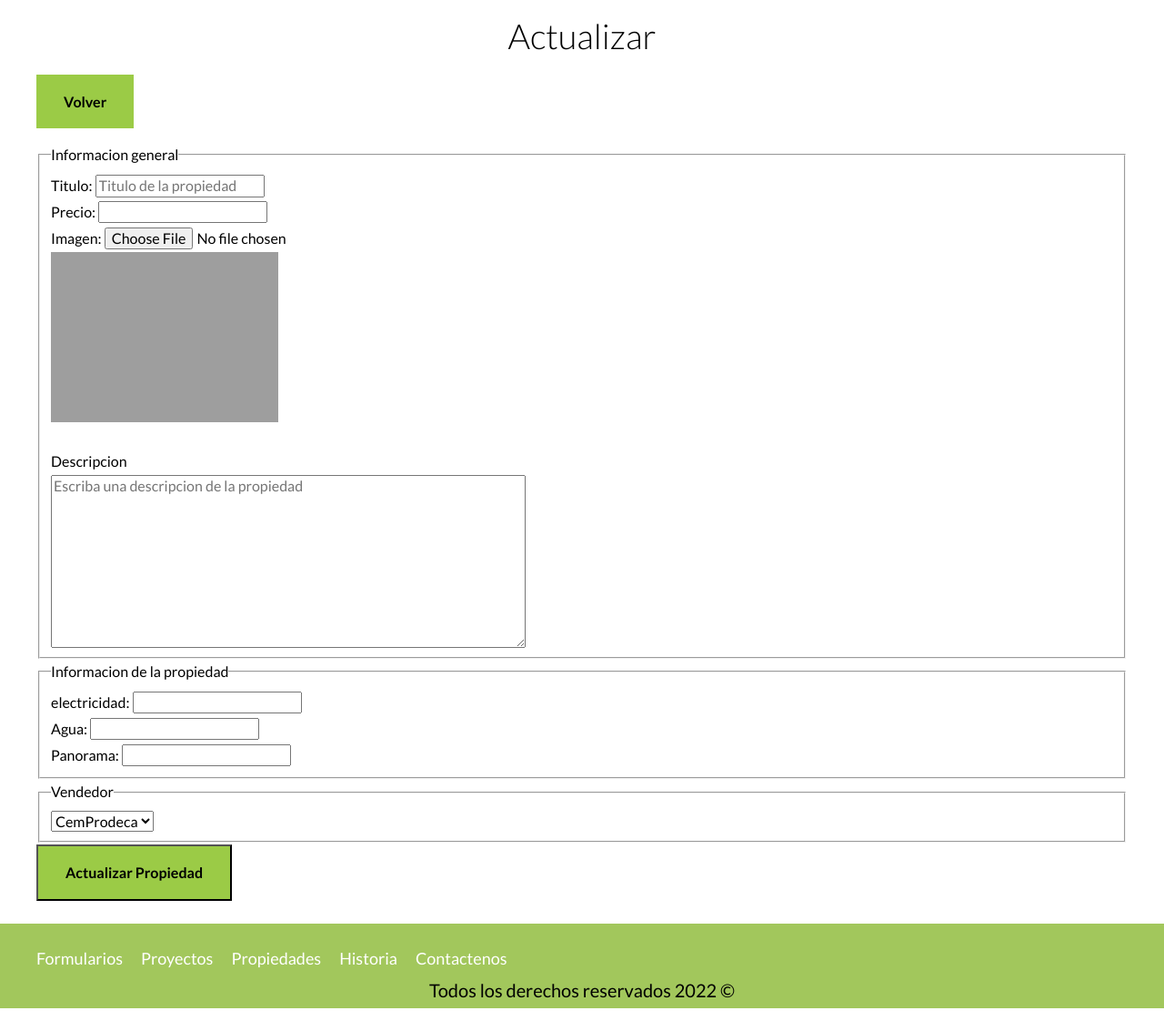
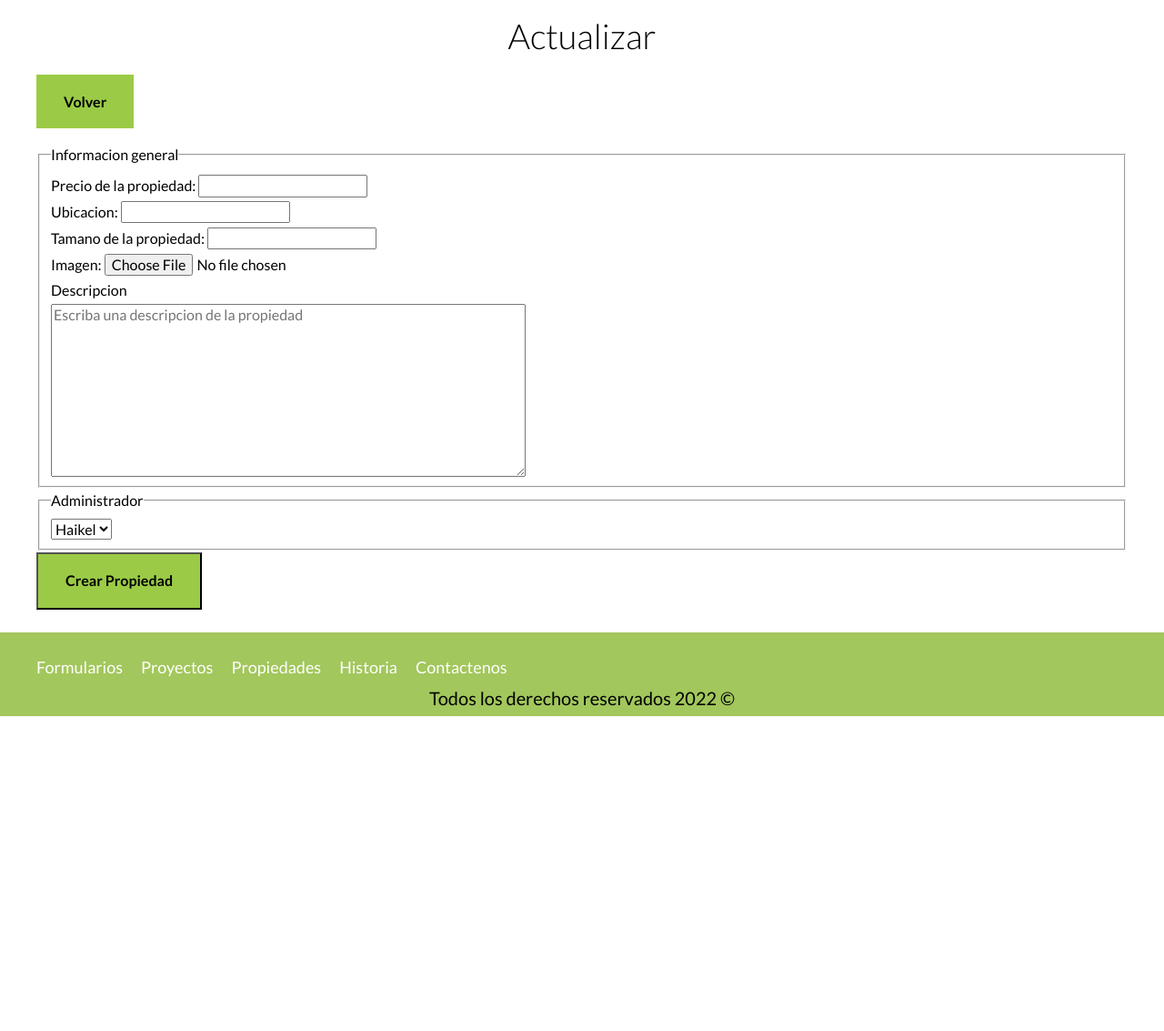
Before and after one commit to Jeanka477/cemproWeb, a PHP site: page /admin/propiedades/actualizar.php?id=1 in a window 1280 px wide. Shown: the part 149-1282 px from the top of the page at 91% size. After the commit the page ends 936 px from the top, so only its background shows below. Run offline with PHP 8.4, Linux system fonts and the light colour scheme; data that the repository does not hold is empty; some libraries are stand-ins or nearby versions; grey boxes are pictures that could not be loaded.

Commit message:
agregar imagen

```diff
--- a/admin/index.php
+++ b/admin/index.php
@@ -64,7 +64,7 @@ incluirTemplate('header');
 
                 <a href="#"class="boton-eliminar">Eliminar</a>
 
-                <a href="admin/propiedades/actualizar.php?id=<?php echo $propiedad['id'];?>"
+                <a href="admin/propiedades/actualizar.php?id=<?php echo $propiedad['cod_propiedad'];?>"
                 class="boton-Actualizar">Actualizar</a>
                 </td>
             </tr>
--- a/admin/propiedades/actualizar.php
+++ b/admin/propiedades/actualizar.php
@@ -30,15 +30,24 @@ $prpiedad = mysqli_fetch_assoc($resultado);
 
 //Validacion del formulario
 
+
+
 $errores = [];
 
-$titulo =$prpiedad ['titulo'];
-$precio =$prpiedad ['precio'];
+$precio =$propiedad ['precio'];
+$ubicacion =$prpiedad ['ubicacion'];
+$tamano = $prpiedad ['tamano'];
 $descripcion = $prpiedad ['descripcion'];
-$luz = $prpiedad ['luz'];
-$agua =$prpiedad ['agua'];
-$vista = $prpiedad ['vista'];
-$vendedorId =$prpiedad ['vendedorId'];
+$id_administrador =$prpiedad ['id_administrador'];
+$errores = [];
+
+// $titulo =$prpiedad ['titulo'];
+// $precio =$prpiedad ['precio'];
+// $descripcion = $prpiedad ['descripcion'];
+// $luz = $prpiedad ['luz'];
+// $agua =$prpiedad ['agua'];
+// $vista = $prpiedad ['vista'];
+// $vendedorId =$prpiedad ['vendedorId'];
 
 if ($_SERVER['REQUEST_METHOD'] ==='POST'){
 
@@ -52,15 +61,20 @@ if ($_SERVER['REQUEST_METHOD'] ==='POST'){
    //var_dump($_FILES);
     //echo "</pre>";
 
+    // $titulo = mysqli_real_escape_string( $db, $_POST['titulo']);
+    // $precio =  mysqli_real_escape_string( $db, $_POST['precio']);
+    // $descripcion  =  mysqli_real_escape_string( $db, $_POST['descripcion']);
+    // $luz =  mysqli_real_escape_string( $db, $_POST['luz']);
+    // $agua =  mysqli_real_escape_string( $db, $_POST['agua']);
+    // $vista =  mysqli_real_escape_string( $db, $_POST['vista']);
+    // $vendedorId =  mysqli_real_escape_string( $db, $_POST['vendedor']);
 
+    $precio = mysqli_real_escape_string( $db, $_POST['precio']);
+    $ubicacion =  mysqli_real_escape_string( $db, $_POST['ubicacion']);
+    $tamano  =  mysqli_real_escape_string( $db, $_POST['tamano']);
+    $descripcion =  mysqli_real_escape_string( $db, $_POST['descripcion']);
+    $id_administrador =  mysqli_real_escape_string( $db, $_POST['id_administrador']);
 
-    $titulo = mysqli_real_escape_string( $db, $_POST['titulo']);
-    $precio =  mysqli_real_escape_string( $db, $_POST['precio']);
-    $descripcion  =  mysqli_real_escape_string( $db, $_POST['descripcion']);
-    $luz =  mysqli_real_escape_string( $db, $_POST['luz']);
-    $agua =  mysqli_real_escape_string( $db, $_POST['agua']);
-    $vista =  mysqli_real_escape_string( $db, $_POST['vista']);
-    $vendedorId =  mysqli_real_escape_string( $db, $_POST['vendedor']);
 
 
     // asignar files hacia una variable
@@ -69,31 +83,48 @@ if ($_SERVER['REQUEST_METHOD'] ==='POST'){
 
 
     // validador de campos
-    if(!$titulo){
-        $errores[] = "Debes ponerle un titulo a la propiedad";
-    }
+    // if(!$titulo){
+    //     $errores[] = "Debes ponerle un titulo a la propiedad";
+    // }
+
+    // if(!$precio){
+    //     $errores[] = "Debes agregar un precio para la propiedad";
+    // }
+
+    // if(!$descripcion){
+    //     $errores[] = "La propiedad debe de ser descrita";
+    // }
+    // if(!$luz){
+    //     $errores[] = "El campo de luz no puede ir vacio";
+    // }
+    // if(!$agua){
+    //     $errores[] = "El campo de agua no puede ir vacio";
+    // }
+    // if(!$vista){
+    //     $errores[] = "El campo de Panorama no puede ir vacio";
+    // }
+    // if(!$vendedorId){
+    //     $errores[] = "La propiedad debe de tener un vendedor";
+    // }
+
 
     if(!$precio){
         $errores[] = "Debes agregar un precio para la propiedad";
     }
 
+    if(!$ubicacion){
+        $errores[] = "Debes agregar una ubicacion";
+    }
+    if(!$tamano){
+        $errores[] = "Agrega un tamano en metros cuadrados";
+    }
     if(!$descripcion){
-        $errores[] = "La propiedad debe de ser descrita";
-    }
-    if(!$luz){
-        $errores[] = "El campo de luz no puede ir vacio";
-    }
-    if(!$agua){
-        $errores[] = "El campo de agua no puede ir vacio";
-    }
-    if(!$vista){
-        $errores[] = "El campo de Panorama no puede ir vacio";
-    }
-    if(!$vendedorId){
-        $errores[] = "La propiedad debe de tener un vendedor";
+        $errores[] = "Agrega una descripcion";
     }
 
-
+    if(!$id_administrador){
+        $errores[] = "La propiedad debe de tener un administrador ";
+    }
 
     //Tamano de las imagenes
     $medida = 1000 * 1000;
@@ -140,8 +171,12 @@ if ($_SERVER['REQUEST_METHOD'] ==='POST'){
 
 
  // insertar en la base de datos
- $query =" UPDATE propiedades SET titulo = '${titulo}', precio = '${precio}',imagen = '${nombreImagen}', descripcion = '${descripcion}' ,
- luz = ${luz} , agua = ${agua}, vista = ${vista} , vendedorId = ${vendedorId}  WHERE id = ${id}";
+ $query =" UPDATE propiedades SET precio = '${precio}', ubicacion = '${ubicacion}',tamano = '${tamano}', imagen = '${nombreImagen}' ,
+   id_administrador = ${id_administrador}  WHERE id = ${cod_propiedad}";
+
+
+// $query =" UPDATE propiedades SET titulo = '${titulo}', precio = '${precio}',imagen = '${nombreImagen}', descripcion = '${descripcion}' ,
+// luz = ${luz} , agua = ${agua}, vista = ${vista} , vendedorId = ${vendedorId}  WHERE id = ${id}";
 
  //echo $query;
 
@@ -179,22 +214,63 @@ incluirTemplate('header');
 
 
 
-    <form class="formulario" method="POST" enctype="multipart/form-data">
+
+    <form class="formulario" method="POST" action="/admin/propiedades/crear.php" enctype="multipart/form-data">
+        <fieldset>
+            <legend>Informacion general</legend>
+
+            <label for="precio">Precio de la propiedad:</label>
+            <input type="number" id="precio" name="precio"  value="<?php echo $precio; ?>">
+
+            <br>
+            <label for="ubicacion">Ubicacion:</label>
+            <input type="text" id="ubicacion" name="ubicacion" value="<?php echo $ubicacion; ?>">
+            <br>
+            <label for="tamano">Tamano de la propiedad:</label>
+            <input type="number" id="tamano" name="tamano"  value="<?php echo $tamano; ?>">
+            <br>
+            <label for="imagen">Imagen:</label>
+            <input type="file" id="imagen" accept="image.jpeg, image/png" name="imagen" >
+            <br>
+            <label for="descripcion">Descripcion</label >
+            <br>
+            <textarea id="descripcion"  name="descripcion"placeholder="Escriba una descripcion de la propiedad "cols="60" rows="10" ><?php echo $descripcion; ?></textarea>
+        </fieldset>
+
+
+
+
+        <fieldset>
+            <legend>Administrador</legend >
+            <select  name="id_administrador">
+                <option id="id_administrador" value="1" >Haikel</option>
+
+            </select>
+        </fieldset>
+        <input type="submit" value="Crear Propiedad" class="boton bton-ver-propiedades">
+
+
+
+
+
+
+
+    <!-- <form class="formulario" method="POST" enctype="multipart/form-data">
         <fieldset>
             <legend>Informacion general</legend>
 
             <label for="titulo">Titulo:</label>
-            <input type="text" id="titulo" name="titulo" placeholder="Titulo de la propiedad" value="<?php echo $titulo; ?>">
+            <input type="text" id="titulo" name="titulo" placeholder="Titulo de la propiedad" value="<?php //echo $titulo; ?>">
 
             <br>
             <label for="precio">Precio:</label>
-            <input type="number" id="precio" name="precio" value="<?php echo $precio; ?>">
+            <input type="number" id="precio" name="precio" value="<?php //echo $precio; ?>">
 
             <br>
             <label for="imagen">Imagen:</label>
             <input type="file" id="imagen" accept="image.jpeg, image/png" name="imagen" >
 
-            <img src="/imagenes/<?php echo $imagenPropiedad;?>" class="imagen-Actualizar">
+            <img src="/imagenes/<?php //echo $imagenPropiedad;?>" class="imagen-Actualizar">
             <br>
             <label for="descripcion">Descripcion</label >
             <br>
@@ -207,13 +283,13 @@ incluirTemplate('header');
         <legend>Informacion de la propiedad</legend>
 
         <label for="luz" >electricidad:</label>
-        <input type="text" id="luz" name="luz" value="<?php echo $luz; ?>">
+        <input type="text" id="luz" name="luz" value="<?php// echo $luz; ?>">
 <br>
             <label for="agua">Agua:</label >
-            <input type="text" id="agua" name="agua"  value="<?php echo $agua; ?>">
+            <input type="text" id="agua" name="agua"  value="<?php //echo $agua; ?>">
 <br>
             <label for="vista">Panorama:</label >
-            <input type="text" id="vista" name="vista" value="<?php echo $vista; ?>" >
+            <input type="text" id="vista" name="vista" value="<?php// echo $vista; ?>" >
 
 
         </fieldset>
@@ -227,9 +303,7 @@ incluirTemplate('header');
         </fieldset>
 
         <input type="submit" value="Actualizar Propiedad" class="boton bton-ver-propiedades">
-    </form>
-
-
+    </form> -->
 
 </main>
 
--- a/includes/config/database.php
+++ b/includes/config/database.php
@@ -1,7 +1,7 @@
 <?php
 function conectarDB() : mysqli {
 
-    $db = mysqli_connect('localhost','root','root','BDCemprowebPruebas');
+    $db = mysqli_connect('localhost','root','root','BDCemprowebPruebas2');
    // $db = mysqli_connect('localhost','root','root','pruebas_crudImagenPropiedadProyecto2');
 
     if(!$db){
```
Also changed, not shown: admin/propiedades/crear.php (+12 -12 lines), imagenes/02c4d416156e3b7be3dac3ae9ed2224a.jpg (added), imagenes/c2aafb0eaed055773bd225ce835808c1.jpg (added), imagenes/ee71539f8626e9515b208b2416aef1b3.jpg (added).
